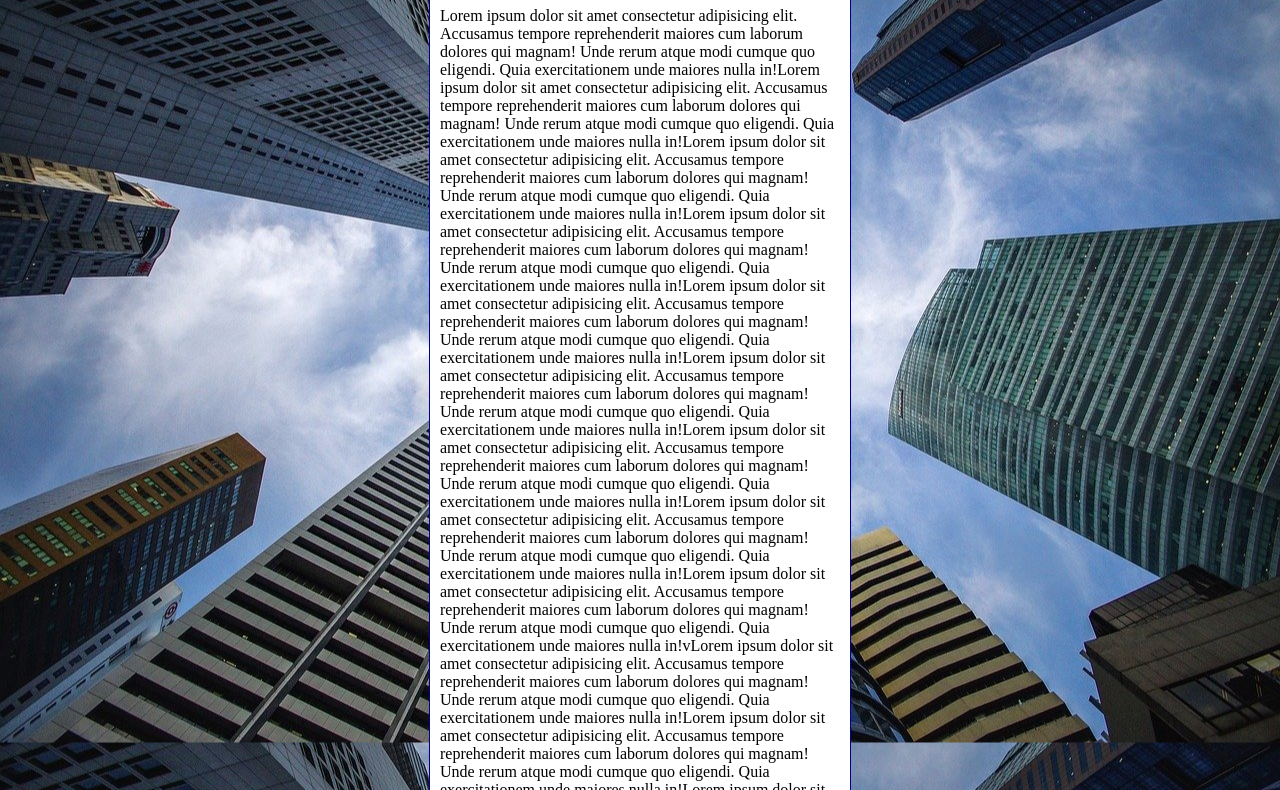
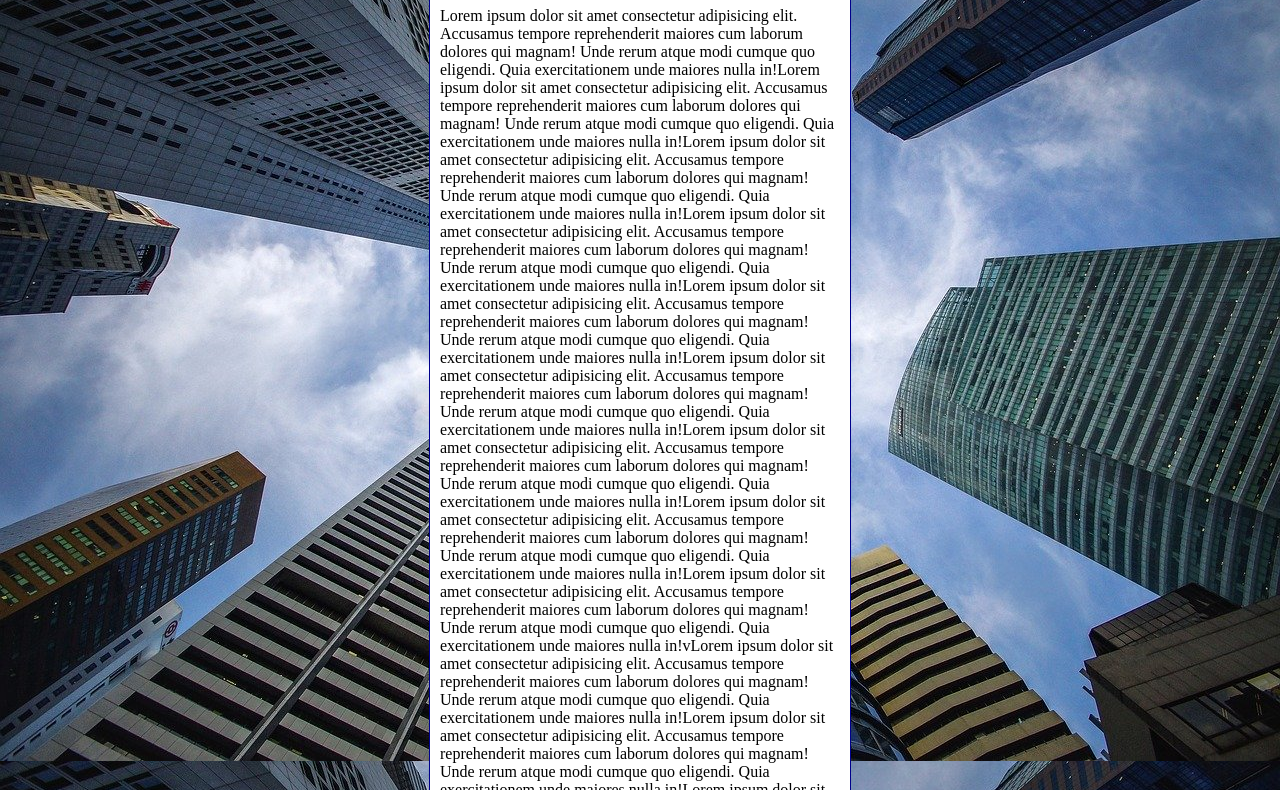
Before and after one commit to MatheusSouto/cursoguanabara, a plain HTML site: page exercícios/ex022/ex006.html in a window 1280 px wide. Shown: the part 92-882 px from the top of the page. Drawn offline with Linux system fonts and the light colour scheme.

Commit message:
Update ex006.html

```diff
--- a/exercícios/ex022/ex006.html
+++ b/exercícios/ex022/ex006.html
@@ -8,10 +8,17 @@
     <style>
         body{
             height: 100vh;
-            background-color: black;
+           /* background-color: black;
             background-image: url(imagens/wallpaper002.jpg);
             background-position: center center;
             background-repeat: repeat-y;
+            background-size: cover;
+            background-attachment: fixed;
+            */
+            /*shorthand - background
+                color > image > position > repeat > [size] > attachment
+            */
+            background: black url('imagens/wallpaper002.jpg') center center no-repeat fixed;
             background-size: cover;
         }
         main{
```
